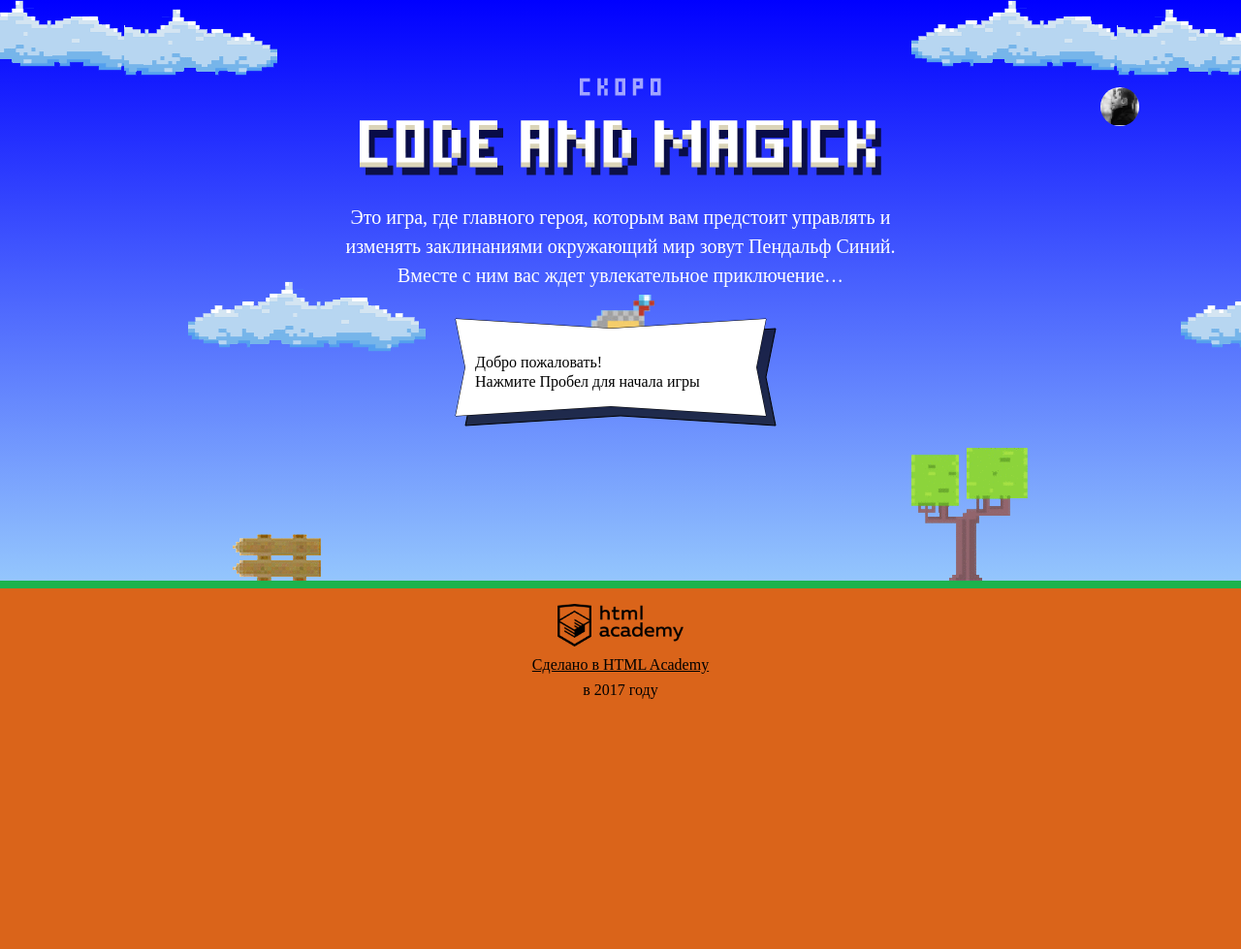
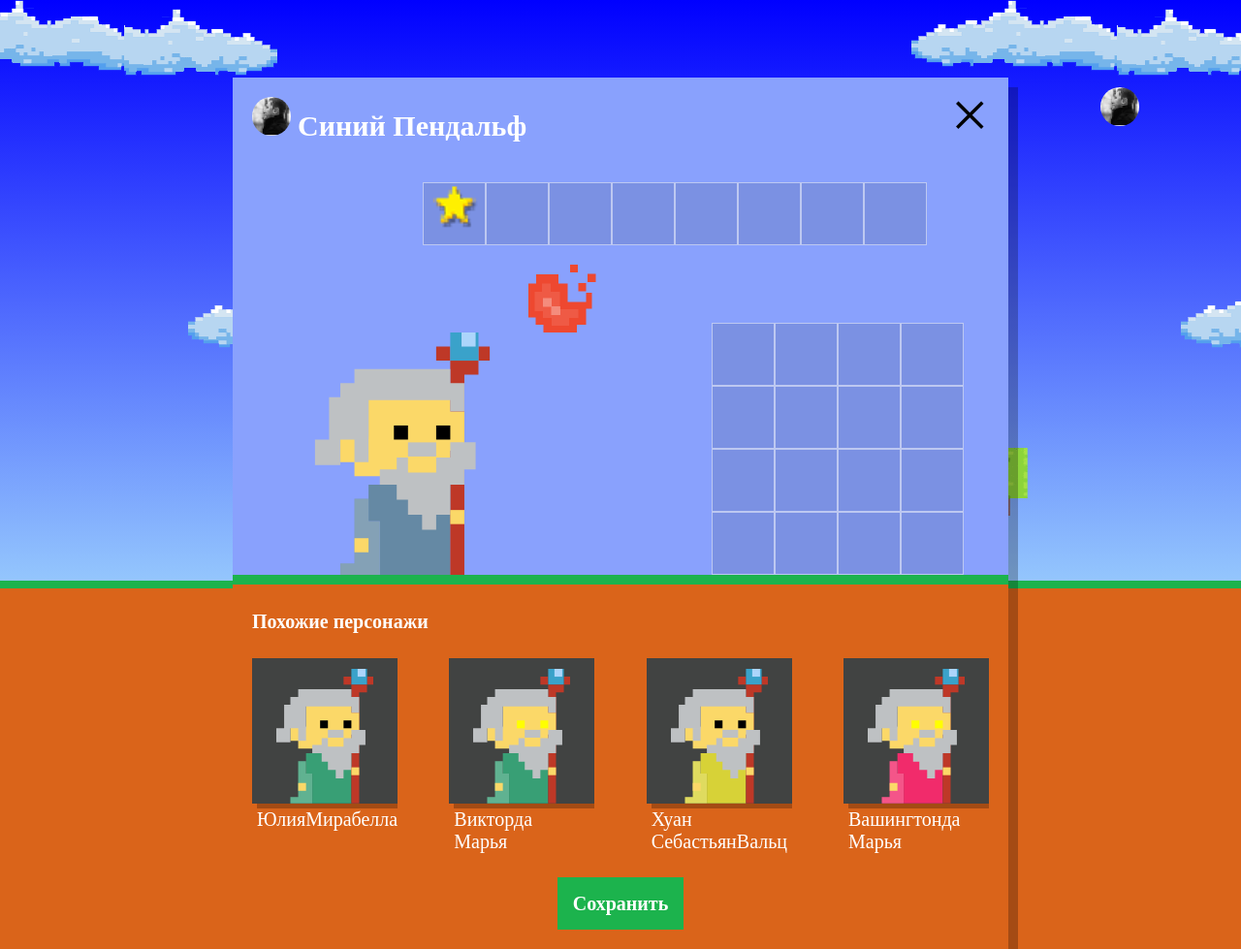
Before and after one commit to DariaKliukhina/125399-code-and-magick, a website: page index.html in a window 1280 px wide. Shown: the whole page at 97% size. Before the commit the page ends 800 px from the top, so only its background shows below. Drawn offline with Linux system fonts and the light colour scheme; a web font is replaced by a local one.

Commit message:
Добавляет массив волшебников с разными параметрами

```diff
--- a/index.html
+++ b/index.html
@@ -198,6 +198,7 @@
   }
 </script>
 <script src="js/stat.js"></script>
+<script src="js/setup.js"></script>
 <script src="js/game.js"></script>
 
 </body>
--- /dev/null
+++ b/js/setup.js
@@ -0,0 +1,70 @@
+'use strict';
+
+var userDialog = document.querySelector('.setup');
+userDialog.classList.remove('hidden');
+
+var WIZARD_NAMES = ['Иван', 'Хуан Себастьян', 'Мария', 'Кристоф', 'Виктор', 'Юлия', 'Люпита', 'Вашингтон'];
+var WIZARD_SURNAMES = ['да Марья', 'Верон', 'Мирабелла', 'Вальц', 'Онопко', 'Топольницкая', 'Нионго', 'Ирвинг'];
+var COAT_COLORS = ['rgb(101, 137, 164)', 'rgb(241, 43, 107)', 'rgb(146, 100, 161)',
+  'rgb(56, 159, 117)', 'rgb(215, 210, 55)', 'rgb(0, 0, 0)'];
+var EYES_COLORS = ['black', 'red', 'blue', 'yellow', 'green'];
+
+var getWizardName = function(WIZARD_NAMES, WIZARD_SURNAMES) {
+  var wizardNameIndex = Math.floor(Math.random() * WIZARD_NAMES.length);
+  var wizardSurameIndex = Math.floor(Math.random() * WIZARD_SURNAMES.length);
+  var wizardName = WIZARD_NAMES[wizardNameIndex];
+  var wizardSurame = WIZARD_SURNAMES[wizardSurameIndex];
+  return wizardName + wizardSurame;
+};
+
+var getCoatColor = function(COAT_COLORS) {
+  var CoatColorIndex = Math.floor(Math.random() * COAT_COLORS.length);
+  return COAT_COLORS[CoatColorIndex];
+};
+
+var getEyesColor = function(EYES_COLORS) {
+  var EyesColorIndex = Math.floor(Math.random() * EYES_COLORS.length);
+  return EYES_COLORS[EyesColorIndex];
+};
+
+var wizards = [
+  {
+    name: getWizardName(WIZARD_NAMES, WIZARD_SURNAMES),
+    coatColor: getCoatColor(COAT_COLORS),
+    eyesColor: getEyesColor(EYES_COLORS)
+  },
+  {
+    name: getWizardName(WIZARD_NAMES, WIZARD_SURNAMES),
+    coatColor: getCoatColor(COAT_COLORS),
+    eyesColor: getEyesColor(EYES_COLORS)
+  },
+  {
+    name: getWizardName(WIZARD_NAMES, WIZARD_SURNAMES),
+    coatColor: getCoatColor(COAT_COLORS),
+    eyesColor: getEyesColor(EYES_COLORS)
+  },
+  {
+    name: getWizardName(WIZARD_NAMES, WIZARD_SURNAMES),
+    coatColor: getCoatColor(COAT_COLORS),
+    eyesColor: getEyesColor(EYES_COLORS)
+  }
+];
+
+var similarListElement = document.querySelector('.setup-similar-list');
+var similarWizardTemplate = document.querySelector('#similar-wizard-template').content.querySelector('.setup-similar-item');
+
+var wizardRender = function (wizard) {
+  var wizardElement = similarWizardTemplate.cloneNode(true);
+  wizardElement.querySelector('.setup-similar-label').textContent = wizards[i].name;
+  wizardElement.querySelector('.wizard-coat').style.fill = wizards[i].coatColor;
+  wizardElement.querySelector('.wizard-eyes').style.fill = wizards[i].eyesColor;
+  return wizardElement;
+};
+
+var fragment = document.createDocumentFragment();
+for (var i = 0; i < wizards.length; i++) {
+  fragment.appendChild(wizardRender(wizards[i]))
+  similarListElement.appendChild(fragment);
+}
+
+document.querySelector('.setup-similar').classList.remove('hidden');
```
